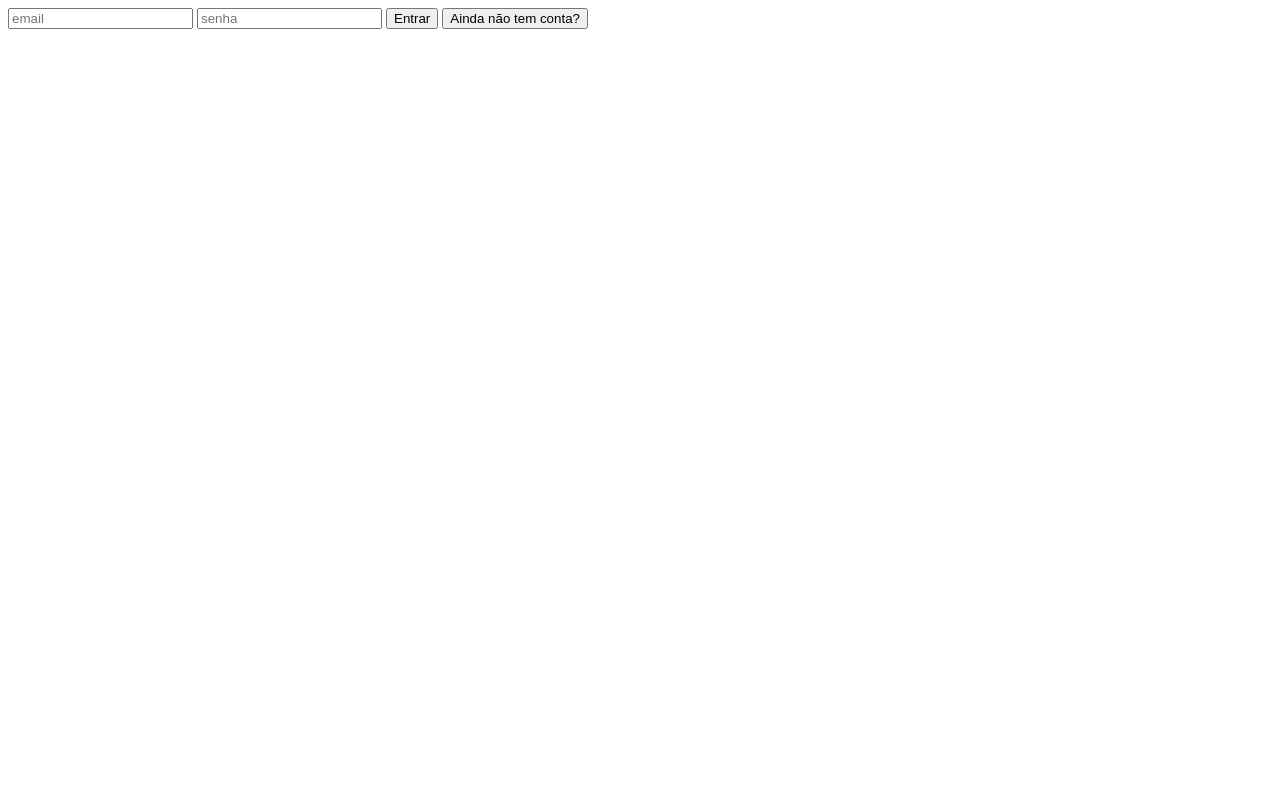
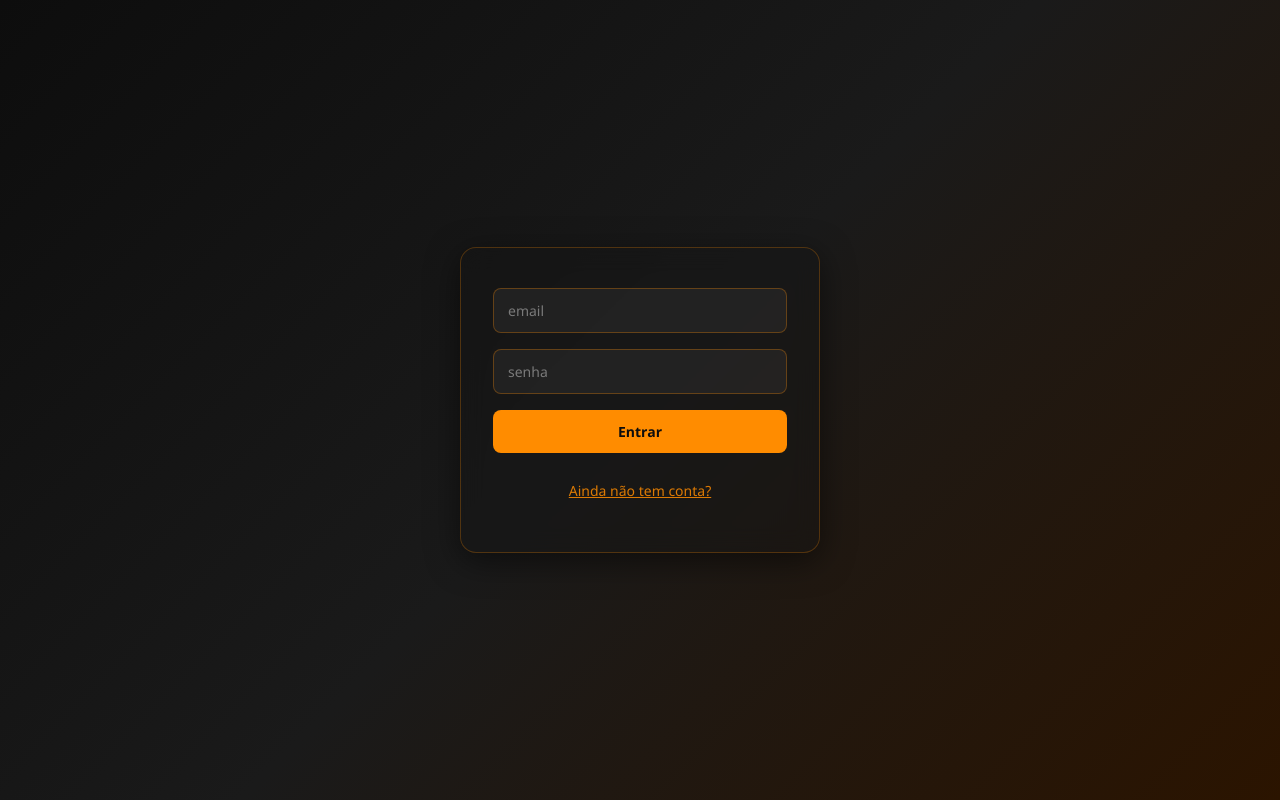
Before and after one commit to Joao-Gabriel-Lima/login-node, a website: page public/login.html in a window 1280 px wide. Drawn offline with Linux system fonts and the light colour scheme.

Commit message:
feito css

```diff
--- /dev/null
+++ b/public/style.css
@@ -0,0 +1,94 @@
+/* Reset básico */
+* {
+    margin: 0;
+    padding: 0;
+    box-sizing: border-box;
+    font-family: 'Segoe UI', Arial, sans-serif;
+}
+
+/* Fundo da página com gradiente escuro, necessário pro efeito de vidro aparecer */
+body {
+    min-height: 100vh;
+    display: flex;
+    align-items: center;
+    justify-content: center;
+    background: linear-gradient(135deg, #0d0d0d 0%, #1a1a1a 50%, #2b1400 100%);
+}
+
+/* O card de vidro */
+form {
+    background: rgba(20, 20, 20, 0.4);
+    backdrop-filter: blur(12px);
+    -webkit-backdrop-filter: blur(12px); /* compatibilidade com Safari */
+    border: 1px solid rgba(255, 140, 0, 0.25);
+    border-radius: 16px;
+    box-shadow: 0 8px 32px rgba(0, 0, 0, 0.5);
+    padding: 40px 32px;
+    width: 100%;
+    max-width: 360px;
+    display: flex;
+    flex-direction: column;
+    gap: 16px;
+}
+
+/* Inputs */
+input {
+    background: rgba(255, 255, 255, 0.05);
+    border: 1px solid rgba(255, 140, 0, 0.3);
+    border-radius: 8px;
+    padding: 12px 14px;
+    color: #fff;
+    font-size: 14px;
+    outline: none;
+    transition: background 0.2s ease, border 0.2s ease;
+}
+
+input::placeholder {
+    color: rgba(255, 255, 255, 0.4);
+}
+
+input:focus {
+    background: rgba(255, 140, 0, 0.08);
+    border: 1px solid rgba(255, 140, 0, 0.8);
+}
+
+/* Botão principal */
+button {
+    padding: 12px;
+    border: none;
+    border-radius: 8px;
+    font-size: 14px;
+    font-weight: 600;
+    cursor: pointer;
+    transition: transform 0.15s ease, background 0.2s ease;
+}
+
+#botao1 {
+    background: #ff8c00;
+    color: #0d0d0d;
+}
+
+#botao1:hover {
+    transform: translateY(-2px);
+    background: #ffa733;
+}
+
+/* Botão de "ainda não tem conta" — mais discreto */
+#botaoCadastro {
+    background: transparent;
+    color: rgba(255, 140, 0, 0.85);
+    text-decoration: underline;
+    font-weight: 400;
+}
+
+#botaoCadastro:hover {
+    color: #ffa733;
+}
+
+/* Mensagem de erro */
+#mensagem-erro {
+    color: #ff6b6b;
+    font-size: 13px;
+    text-align: center;
+    min-height: 16px;
+}
```
Also changed, not shown: public/register.html (+1 -1 lines), README.md.
